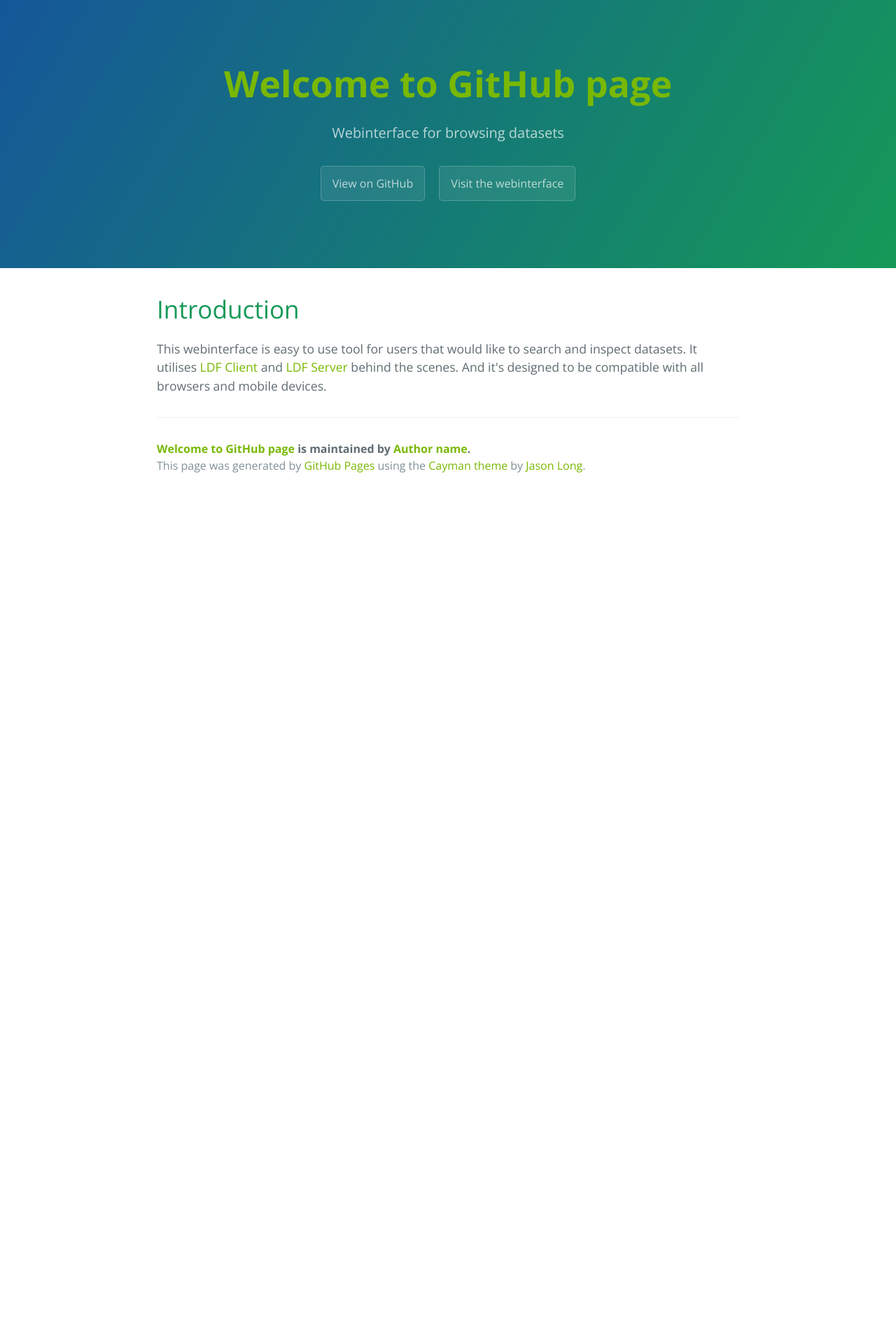
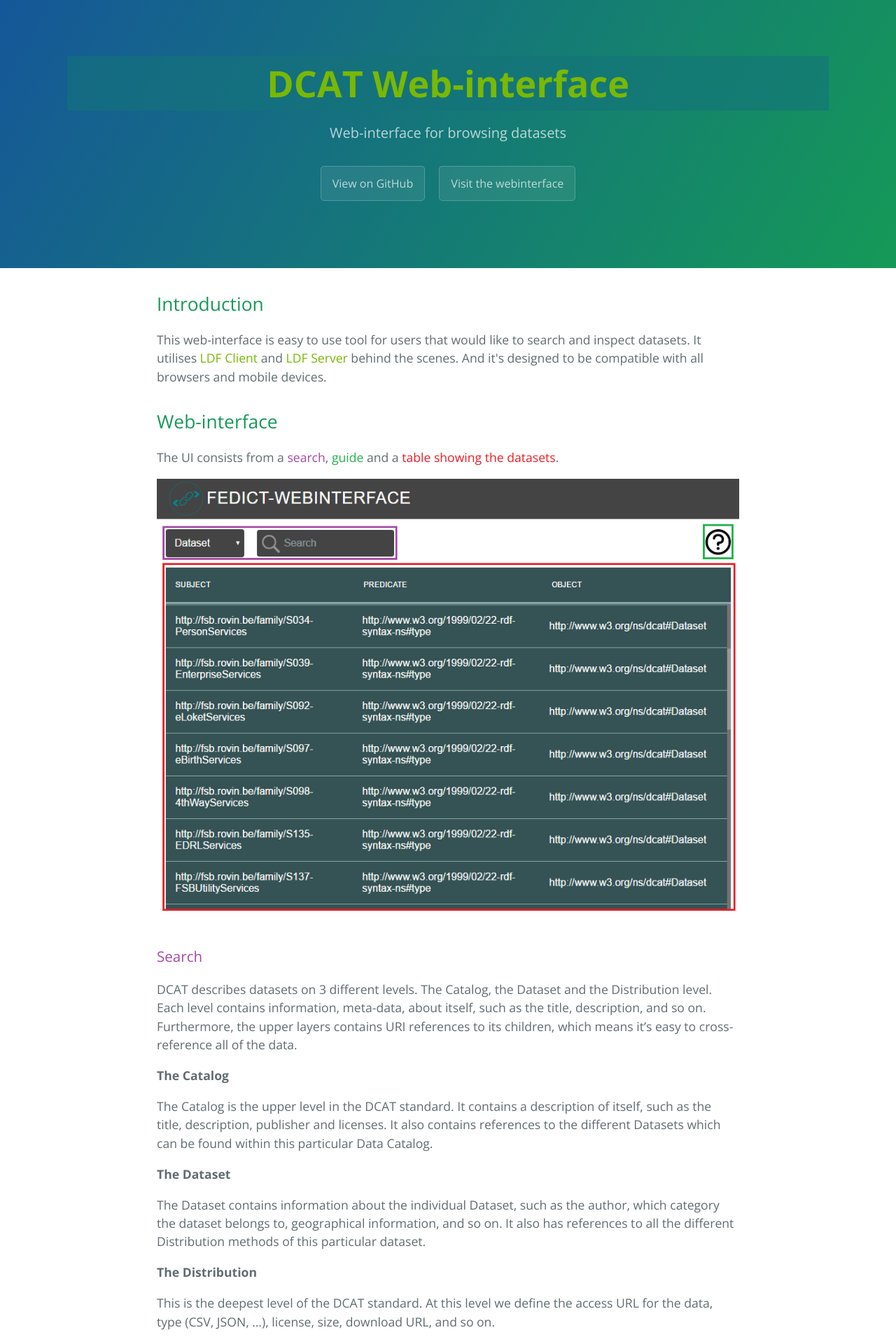
Before and after one commit to osoc16/webinterface-fedict, a Jekyll site: the page built from index.html, in a window 1280 px wide. Shown: the top 1920 px of the page at 70% size. Built offline with Jekyll 4.4.1, drawn with Linux system fonts in a browser that asks for light colours; the list of posts is cut into pages by our own code; before the commit the page ends 900 px from its top, so only the background shows below that; some of the changed text lies outside the part shown.

Commit message:
Update index (wip)

```diff
--- a/_config.yml
+++ b/_config.yml
@@ -1,6 +1,6 @@
 # Setup
-title:        Welcome to GitHub page
-tagline:      Webinterface for browsing datasets
+title:        DCAT Web-interface
+tagline:      Web-interface for browsing datasets
 #baseurl:      ""
 baseurl:      "/webinterface-fedict"
 
@@ -8,8 +8,8 @@
 
 # About/contact
 author:
-  name:       Author name
-  url:        http://yourhomepage.com
+  name:       oSoc16
+  url:        http://2016.summerofcode.be/
 
 
 gems: [jekyll-paginate]
--- a/css/cayman.css
+++ b/css/cayman.css
@@ -66,6 +66,7 @@
 
 .project-name {
   margin-top: 0;
+ background: rgba(21, 116, 123, 0.6);
   margin-bottom: 0.1rem; }
   @media screen and (min-width: 64em) {
     .project-name {
--- a/index.html
+++ b/index.html
@@ -4,11 +4,44 @@
 ---
 
 <div id="home">
-  <h1>Introduction</h1>
-  <p>This webinterface is easy to use tool for users that would like to search and inspect datasets.
+  <h2>Introduction</h2>
+  <p>This web-interface is easy to use tool for users that would like to search and inspect datasets.
   It utilises <a href="https://github.com/LinkedDataFragments/Client.js" target="_blank">LDF Client</a> and
     <a href="https://github.com/LinkedDataFragments/Server.js" target="_blank">LDF Server</a> behind the scenes.
     And it's designed to be compatible with all browsers and mobile devices.
   </p>
 
+  <h2>Web-interface</h2>
+  <p>The UI consists from a
+    <span style="color: #a349a4;">search</span>,
+    <span style="color: #22b14c;">guide </span> and a
+    <span style="color: #ed1c24;"> table showing the datasets</span>.</p>
+  <img src="images/webinterfaceMain.PNG" alt="webinterface main" style="max-width:100%;max-height:100%;">
+
+  <h3 style="color: #a349a4;">Search</h3>
+  <p>DCAT describes datasets on 3 different levels. The Catalog,
+  the Dataset and the Distribution level. Each level contains information, meta-data, about itself, such as the title, description, and so on. Furthermore, the upper layers contains URI references to its children,
+  which means it’s easy to cross-reference all of the data.</p>
+  <b>The Catalog</b>
+  <p>The Catalog is the upper level in the DCAT standard.
+    It contains a description of itself, such as the title, description, publisher
+    and licenses. It also contains references to the different Datasets
+    which can be found within this particular Data Catalog.</p>
+  <b>The Dataset</b>
+  <p>The Dataset contains information about the individual Dataset,
+    such as the author, which category the dataset belongs to,
+    geographical information, and so on.
+    It also has references to all the different Distribution methods of this particular dataset.</p>
+  <b>The Distribution</b>
+  <p>This is the deepest level of the DCAT standard.
+    At this level we define the access URL for the data, type (CSV, JSON, …),
+    license, size, download URL, and so on.</p>
+
+  <h3 style="color: #22b14c;">Guide</h3>
+  <p>Explains in (a nice way) details about the web-interface.</p>
+  <img src="images/webinterfaceGuide.PNG" alt="webinterface guide" style="max-width:100%;max-height:100%;">
+
+  <h3 style="color: #ed1c24;">Table of datesets</h3>
+  <p>Datasets are displayed here.</p>
+
 </div>
```
Also changed, not shown: images/webinterfaceGuide.PNG (added), images/webinterfaceMain.PNG (added).
